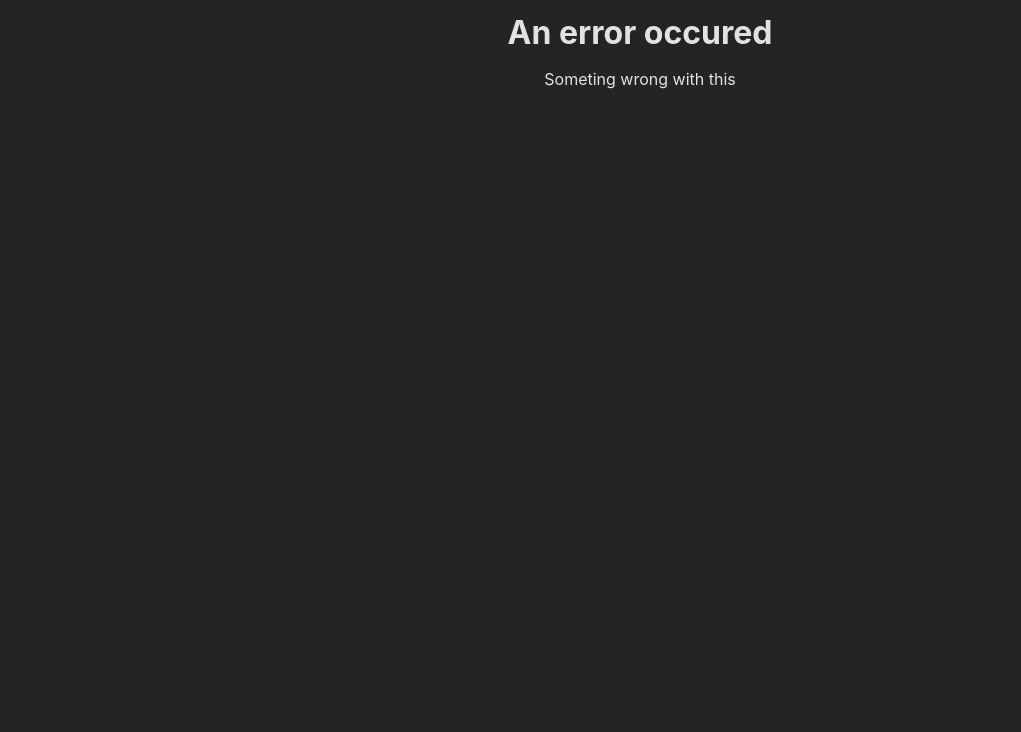
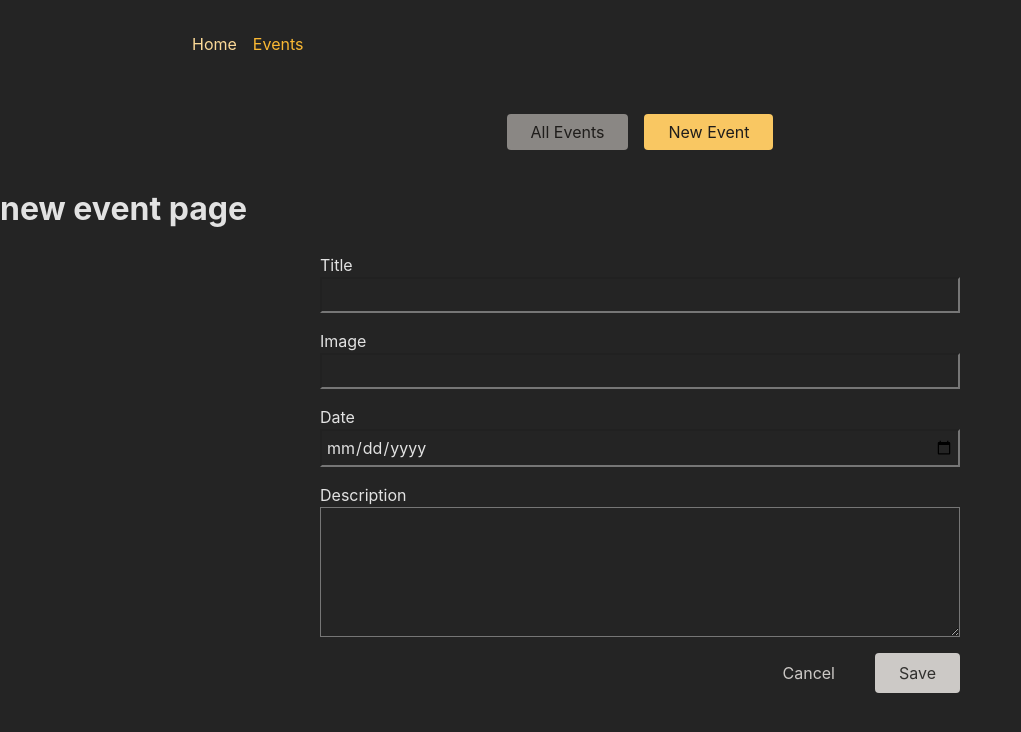
Before and after one commit to cdspaceNoob/React-Router-Review-Advance, a React (Create React App) app in the folder frontend/: page /events/new in a window 1280 px wide. Shown: the top 732 px of the page, without its empty margins (0-1021 px from the left). Built offline with nearby package versions, Linux system fonts and the light colour scheme; no server answers.

Commit message:
action trigger with useSubmit

```diff
--- a/frontend/src/App.js
+++ b/frontend/src/App.js
@@ -27,8 +27,9 @@ import HomePage from "./pages/Home";
 import EventPage, { loader as eventsLoader } from "./pages/Events";
 import EventDetailPage, {
   loader as eventDetailLoader,
+  action as deleteEventAction,
 } from "./pages/EventDetail";
-import EventNewPage from "./pages/EventNew";
+import EventNewPage, { action as newEventAction } from "./pages/EventNew";
 import EventEditPage from "./pages/EventEdit";
 import RootEvent from "./pages/RootEvent";
 import ErrorPage from "./pages/Error";
@@ -53,11 +54,12 @@ const router = createBrowserRouter([
               {
                 index: true,
                 element: <EventDetailPage />,
+                action: deleteEventAction,
               },
               { path: "edit", element: <EventEditPage /> },
             ],
           },
-          { path: "newEvent", element: <EventNewPage /> },
+          { path: "new", element: <EventNewPage />, action: newEventAction },
         ],
       },
     ],
--- a/frontend/src/components/EventForm.js
+++ b/frontend/src/components/EventForm.js
@@ -1,15 +1,27 @@
-import { useNavigate } from "react-router-dom";
+import { useNavigate, Form } from "react-router-dom";
 
 import classes from "./EventForm.module.css";
 
-function EventForm({ method, event }) {
+const EventForm = ({ method, event }) => {
   const navigate = useNavigate();
   function cancelHandler() {
     navigate("..");
   }
 
+  let eventTitle = "";
+  let eventImage = "";
+  let eventDate = "";
+  let eventDiscription = "";
+
+  if (event) {
+    eventTitle = event.title ? event.title : "";
+    eventImage = event.image ? event.image : "";
+    eventDate = event.date ? event.date : "";
+    eventDiscription = event.description ? event.description : "";
+  }
+
   return (
-    <form className={classes.form}>
+    <Form method="post" className={classes.form}>
       <p>
         <label htmlFor="title">Title</label>
         <input
@@ -17,7 +29,7 @@ function EventForm({ method, event }) {
           type="text"
           name="title"
           required
-          defaultValue={event.title ? event.title : null}
+          defaultValue={eventTitle}
         />
       </p>
       <p>
@@ -27,7 +39,7 @@ function EventForm({ method, event }) {
           type="url"
           name="image"
           required
-          defaultValue={event.image ? event.image : null}
+          defaultValue={eventImage}
         />
       </p>
       <p>
@@ -37,7 +49,7 @@ function EventForm({ method, event }) {
           type="date"
           name="date"
           required
-          defaultValue={event.date ? event.date : null}
+          defaultValue={eventDate}
         />
       </p>
       <p>
@@ -47,7 +59,7 @@ function EventForm({ method, event }) {
           name="description"
           rows="5"
           required
-          defaultValue={event.description ? event.description : null}
+          defaultValue={eventDiscription}
         />
       </p>
       <div className={classes.actions}>
@@ -56,8 +68,8 @@ function EventForm({ method, event }) {
         </button>
         <button>Save</button>
       </div>
-    </form>
+    </Form>
   );
-}
+};
 
 export default EventForm;
--- a/frontend/src/components/EventItem.js
+++ b/frontend/src/components/EventItem.js
@@ -1,11 +1,17 @@
-import { Link } from "react-router-dom";
+import { Link, useSubmit } from "react-router-dom";
 
 import classes from "./EventItem.module.css";
 
 function EventItem({ event }) {
-  function startDeleteHandler() {
-    // ...
-  }
+  const submit = useSubmit();
+
+  const startDeleteHandler = () => {
+    const proceed = window.confirm("sure to delete?");
+
+    if (proceed) {
+      submit(null, { method: "delete" });
+    }
+  };
 
   return (
     <article className={classes.event}>
--- a/frontend/src/pages/Error.js
+++ b/frontend/src/pages/Error.js
@@ -29,6 +29,7 @@ const Error = () => {
     <PageContent title={title}>
       <p>{message}</p>
       <p>{statusText}</p>
+      <p>status is: {error.status}</p>
     </PageContent>
   );
 };
--- a/frontend/src/pages/EventDetail.js
+++ b/frontend/src/pages/EventDetail.js
@@ -1,4 +1,4 @@
-import { useRouteLoaderData, json } from "react-router-dom";
+import { useRouteLoaderData, json, redirect } from "react-router-dom";
 
 import EventItem from "../components/EventItem";
 
@@ -23,3 +23,19 @@ export const loader = async ({ request, params }) => {
     return response;
   }
 };
+
+export const action = async ({ request, params }) => {
+  const eventID = params.eventID;
+  const response = await fetch("http://localhost:8080/events/" + eventID, {
+    method: request.method,
+  });
+
+  if (!response.ok) {
+    json(
+      { message: "could not delete event" },
+      { status: 500, statusText: "Client Request Error" }
+    );
+  }
+
+  return redirect("/events");
+};
--- a/frontend/src/pages/EventNew.js
+++ b/frontend/src/pages/EventNew.js
@@ -1,5 +1,43 @@
+import { Fragment } from "react";
+import { json, redirect } from "react-router-dom";
+
+import EventForm from "../components/EventForm";
+
 const EventNewPage = () => {
-  return <h1> New Event Page. </h1>;
+  return (
+    <Fragment>
+      <h1> new event page</h1>
+      <EventForm />
+    </Fragment>
+  );
 };
 
 export default EventNewPage;
+
+export const action = async ({ request, params }) => {
+  const data = await request.formData();
+
+  const enteredEventData = {
+    title: data.get("title"),
+    image: data.get("image"),
+    date: data.get("date"),
+    description: data.get("description"),
+  };
+
+  const response = await fetch("http://localhost:8080/events", {
+    method: "POST",
+    headers: {
+      "Content-Type": "application/json",
+    },
+    body: JSON.stringify(enteredEventData),
+  });
+
+  if (!response.ok) {
+    throw json(
+      { message: "could not save event" },
+      { status: 500, statusText: "Client Request Error" }
+    );
+  }
+
+  return redirect("/events");
+};
```
